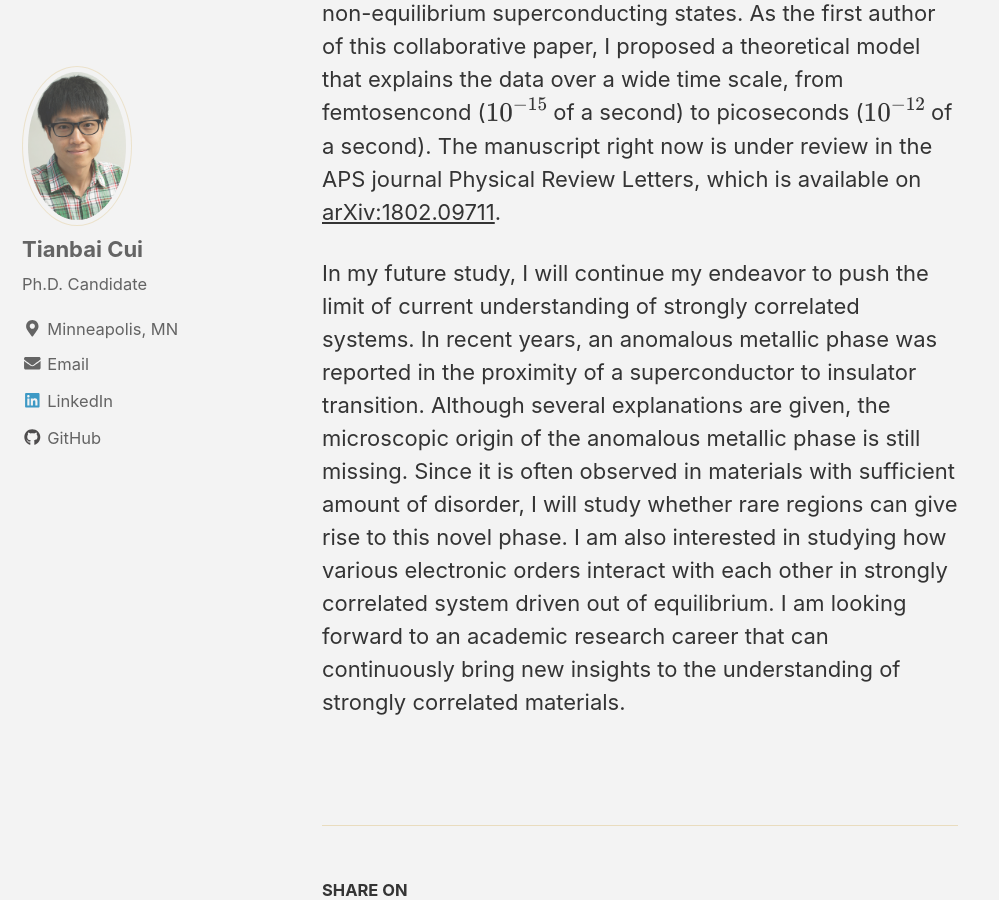
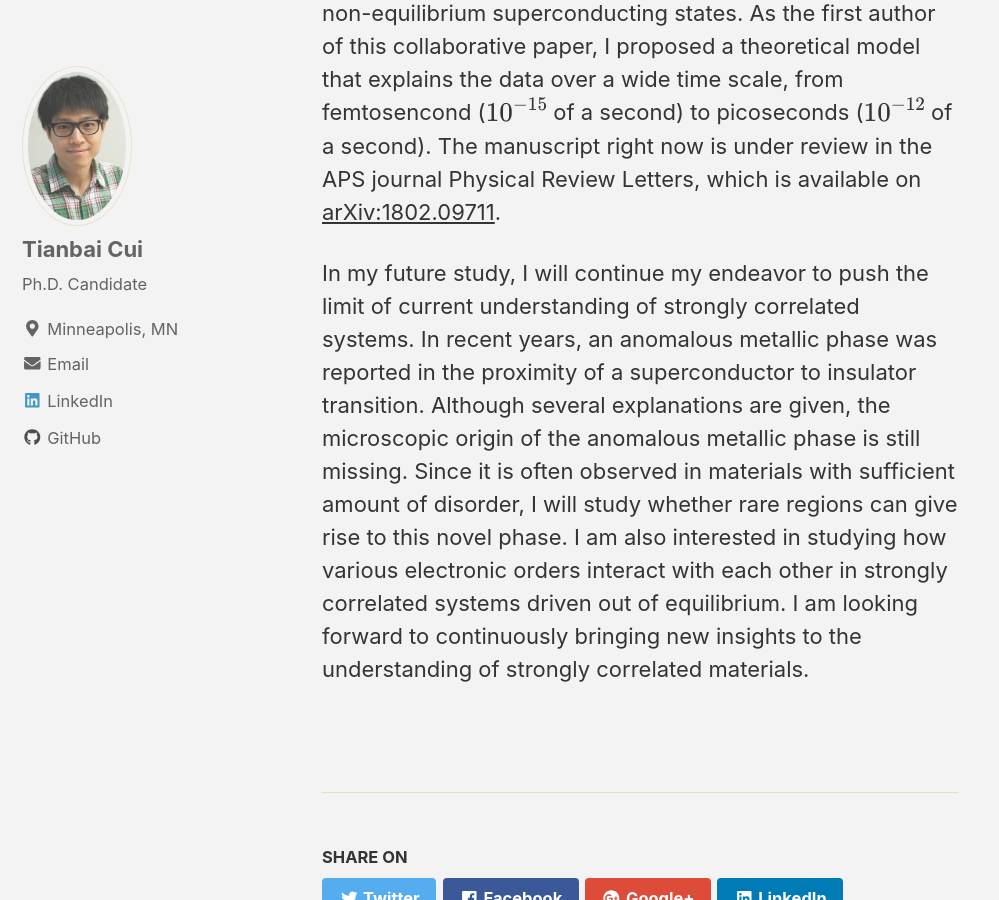
Before and after one commit to TianbaiCui/tianbaicui.github.io, a Jekyll site: the page built from _pages/Research_statement.md, in a window 1280 px wide and 900 px high, scrolled down 9066 px. Shown: the whole window, without its empty margins (0-999 px from the left). Built offline with Jekyll 4.4.1, drawn with Linux system fonts in a browser that asks for light colours; nearby versions of some CDN libraries; formulas are drawn with MathJax 3.

Commit message:
Modify research page.

```diff
--- a/_pages/Research_statement.md
+++ b/_pages/Research_statement.md
@@ -35,4 +35,4 @@ In order to solve this challenging puzzle, we need to first have a better unders
 
 The non-equilibrium dynamics of the superconducting gap recently became observable in experiments. Currently, we have been collaborating with an experimental group from Ames Laboratory and Iowa State University to study the interplay between coherent excitations and thermalization in non-equilibrium superconducting states. As the first author of this collaborative paper, I proposed a theoretical model that explains the data over a wide time scale, from femtosencond ($$10^{-15}$$ of a second) to picoseconds ($$10^{-12}$$ of a second). The manuscript right now is under review in the APS journal Physical Review Letters, which is available on [arXiv:1802.09711](https://arxiv.org/abs/1802.09711).
 
-In my future study, I will continue my endeavor to push the limit of current understanding of strongly correlated systems. In recent years, an anomalous metallic phase was reported in the proximity of a superconductor to insulator transition. Although several explanations are given, the microscopic origin of the anomalous metallic phase is still missing. Since it is often observed in materials with sufficient amount of disorder, I will study whether rare regions can give rise to this novel phase. I am also interested in studying how various electronic orders interact with each other in strongly correlated system driven out of equilibrium. I am looking forward to an academic research career that can continuously bring new insights to the understanding of strongly correlated materials.
+In my future study, I will continue my endeavor to push the limit of current understanding of strongly correlated systems. In recent years, an anomalous metallic phase was reported in the proximity of a superconductor to insulator transition. Although several explanations are given, the microscopic origin of the anomalous metallic phase is still missing. Since it is often observed in materials with sufficient amount of disorder, I will study whether rare regions can give rise to this novel phase. I am also interested in studying how various electronic orders interact with each other in strongly correlated systems driven out of equilibrium. I am looking forward to continuously bringing new insights to the understanding of strongly correlated materials.
```
Also changed, not shown: _pages/Research.md (+11 -2 lines), assets/images/Pseudospin_EOM.jpeg (added), assets/images/fig1.png (added), 3 other files.
